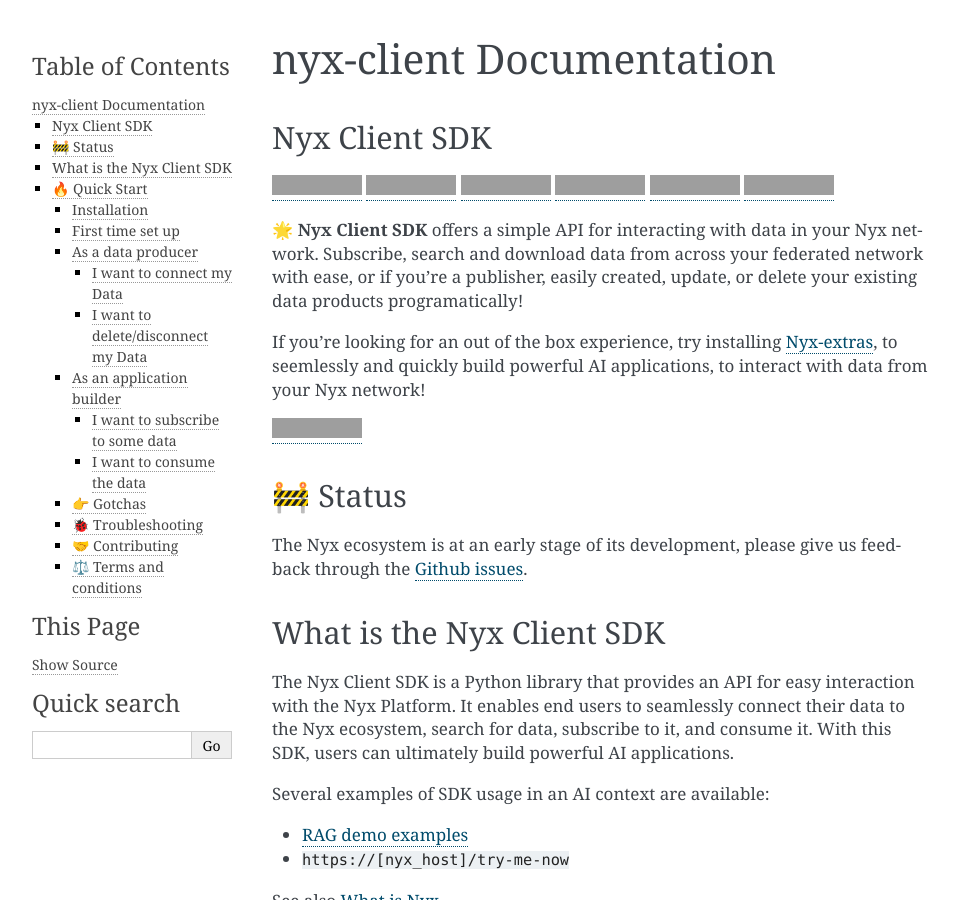
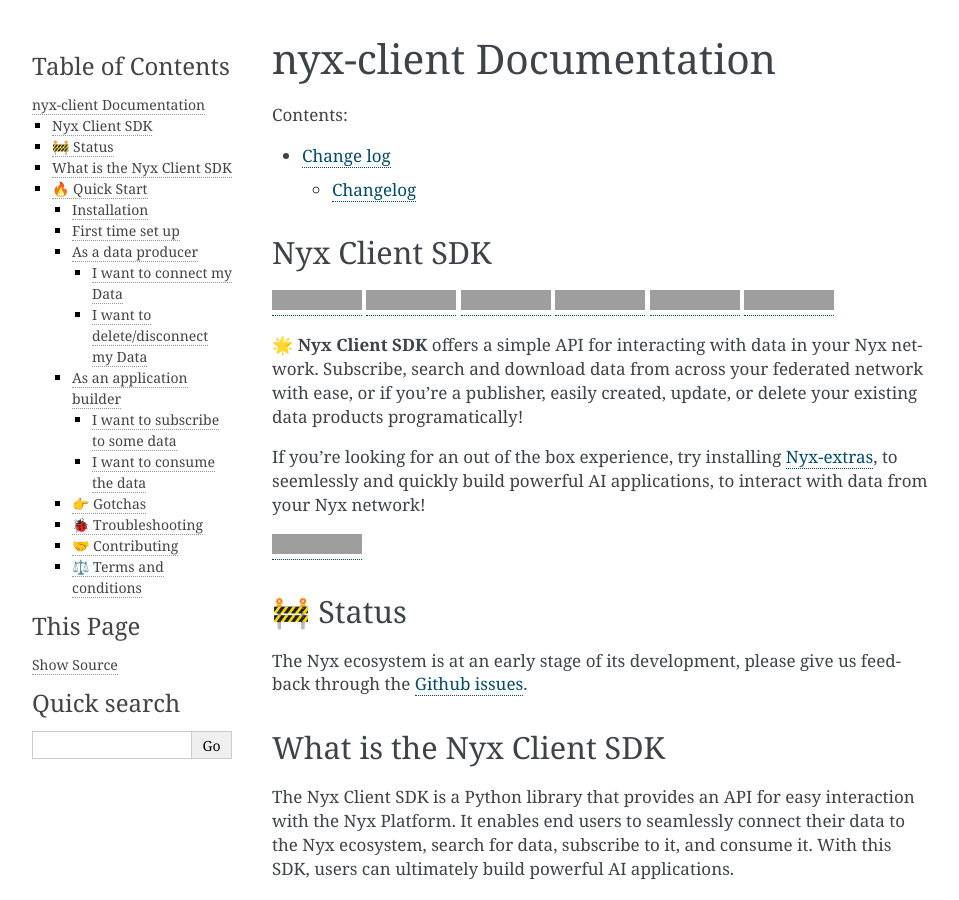
Before and after one commit to Iotic-Labs/nyx-sdk, a Sphinx documentation site: the page built from nyx_client/docs/index.rst, in a window 1280 px wide and 900 px high, cut to the strip 0-900 px from the top of the window. Shown: the whole strip, without its empty margins (148-1107 px from the left). Built offline with Sphinx 7.4.7, drawn with Linux system fonts in a browser that asks for light colours; grey boxes are pictures that could not be loaded.

Commit message:
feat: changelog in docs

```diff
--- /dev/null
+++ b/nyx_client/docs/changelog.rst
@@ -0,0 +1,5 @@
+Change log
+=====================
+
+.. include:: ../../CHANGELOG.md
+   :parser: myst_parser.sphinx_
--- a/nyx_client/docs/index.rst
+++ b/nyx_client/docs/index.rst
@@ -4,6 +4,8 @@
 .. toctree::
    :maxdepth: 2
    :caption: Contents:
+
+   changelog
 
 .. include:: ../README.md
    :parser: myst_parser.sphinx_
--- a/nyx_extras/docs/index.rst
+++ b/nyx_extras/docs/index.rst
@@ -4,6 +4,8 @@
 .. toctree::
    :maxdepth: 2
    :caption: Contents:
+
+   changelog
 
 .. include:: ../README.md
    :parser: myst_parser.sphinx_
```
Also changed, not shown: nyx_extras/docs/changelog.rst (added).
